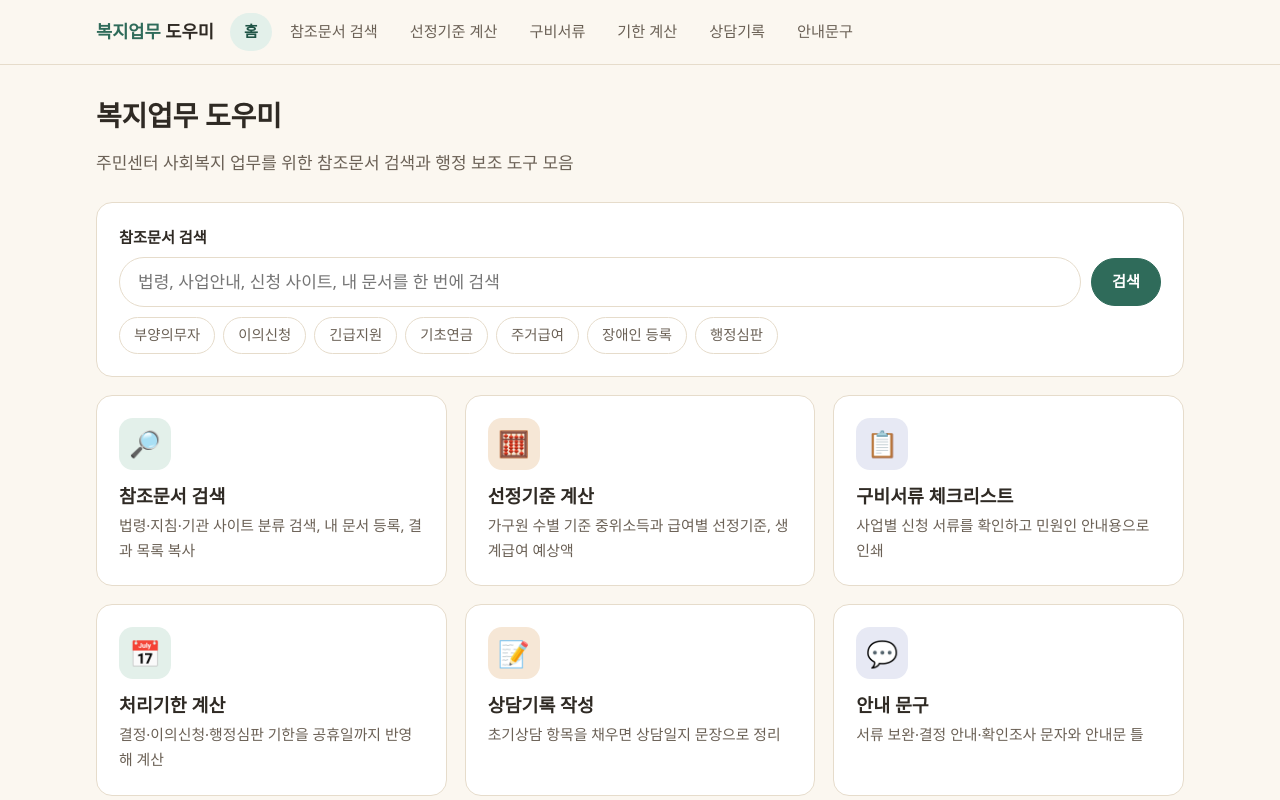
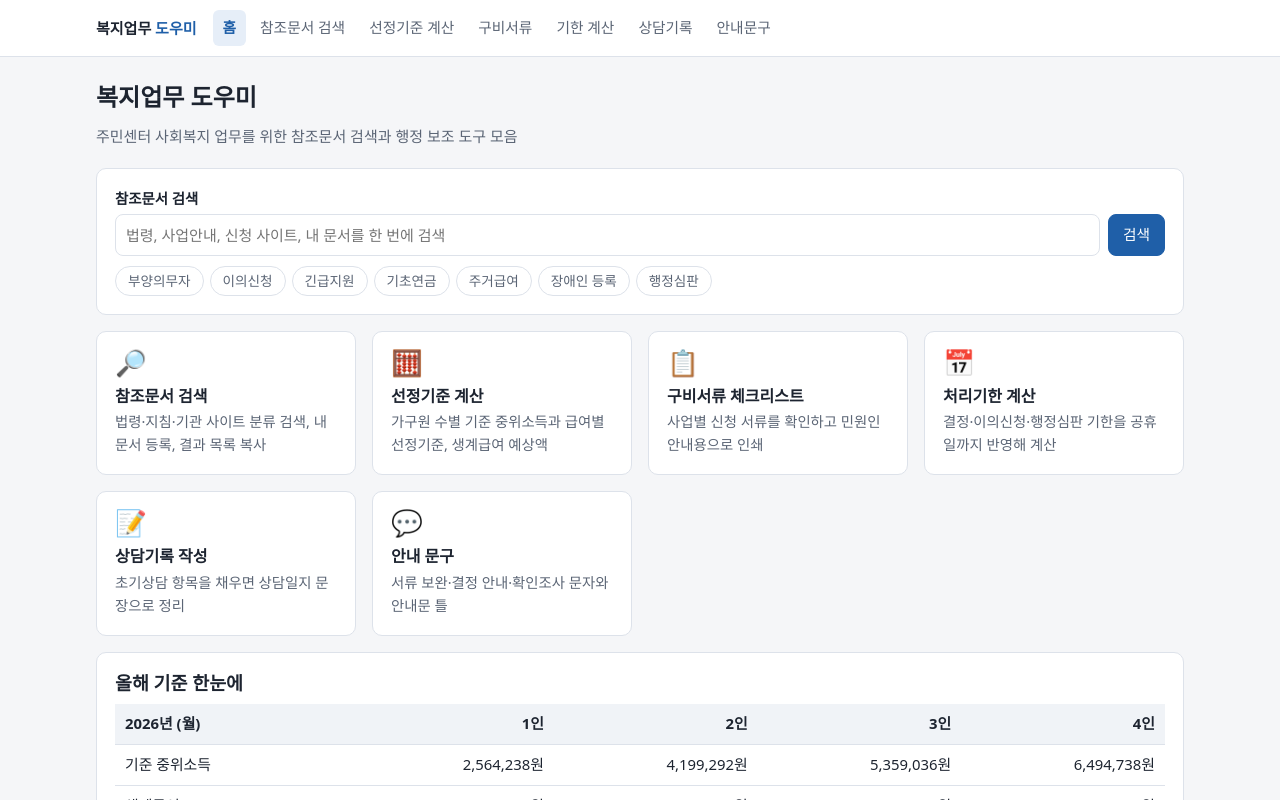
Before and after one commit to kalkamagui/sywork2, a plain HTML site: page index.html in a window 1280 px wide. Shown: the top 800 px of the page. Drawn offline with Linux system fonts and the light colour scheme.

Commit message:
Revert "민원 친화형 디자인 적용"
This reverts commit 936ad4a196b608c9f11e9c9470fe5a44ceb25f8a.

```diff
--- a/assets/style.css
+++ b/assets/style.css
@@ -1,26 +1,20 @@
-/* 민원 친화형: 따뜻한 바탕, 큰 글씨, 둥근 모서리, 넉넉한 여백 */
 :root {
-  --bg: #fbf7f0;
+  --bg: #f5f6f8;
   --surface: #ffffff;
-  --surface-2: #f5efe4;
-  --text: #2f2a24;
-  --muted: #6b6156;
-  --line: #e6dccb;
-  --primary: #2f6b5a;
-  --primary-soft: #e3f0ea;
-  --primary-ink: #1f5446;
-  --ok: #2d6a1f;
-  --ok-soft: #e6f2dc;
-  --warn: #8a4b0f;
-  --warn-soft: #fbecd8;
-  --bad: #a63a2b;
-  --bad-soft: #fbe6e1;
-  --radius: 16px;
-  --radius-sm: 10px;
+  --surface-2: #f0f3f7;
+  --text: #1d2430;
+  --muted: #5b6575;
+  --line: #dde2ea;
+  --primary: #1f5fa8;
+  --primary-soft: #e6eef8;
+  --ok: #1d7a46;
+  --ok-soft: #e4f4ea;
+  --warn: #9a5b00;
+  --warn-soft: #fdf1dc;
+  --bad: #b3261e;
+  --bad-soft: #fbe7e6;
+  --radius: 10px;
   --font: "Pretendard", "Malgun Gothic", "맑은 고딕", "Apple SD Gothic Neo", system-ui, sans-serif;
-
-  /* 홈 타일 아이콘 바탕 */
-  --tint-1: #e3f0ea; --tint-2: #f6e7d6; --tint-3: #e7e9f4;
 }
 
 * { box-sizing: border-box; }
@@ -31,157 +25,138 @@ body {
   background: var(--bg);
   color: var(--text);
   font-family: var(--font);
-  font-size: 17px;
-  line-height: 1.7;
+  font-size: 15px;
+  line-height: 1.6;
 }
 a { color: var(--primary); }
-h1, h2, h3 { line-height: 1.35; margin: 0 0 .5em; }
-h1 { font-size: 1.75rem; letter-spacing: -.01em; }
-h2 { font-size: 1.25rem; }
-h3 { font-size: 1.08rem; }
+h1, h2, h3 { line-height: 1.3; margin: 0 0 .5em; }
+h1 { font-size: 1.5rem; }
+h2 { font-size: 1.15rem; }
+h3 { font-size: 1rem; }
 p { margin: 0 0 .8em; }
 small, .muted { color: var(--muted); }
 
 /* 상단 바 */
 .topbar {
-  background: var(--bg);
+  background: var(--surface);
   border-bottom: 1px solid var(--line);
   position: sticky; top: 0; z-index: 10;
 }
 .topbar .inner {
   max-width: 1120px; margin: 0 auto; padding: 0 16px;
-  display: flex; align-items: center; gap: 16px; min-height: 64px; flex-wrap: wrap;
+  display: flex; align-items: center; gap: 16px; min-height: 56px; flex-wrap: wrap;
 }
-.brand { font-weight: 700; font-size: 1.1rem; color: var(--primary); text-decoration: none; white-space: nowrap; }
-.brand span { color: var(--text); }
+.brand { font-weight: 700; color: var(--text); text-decoration: none; white-space: nowrap; }
+.brand span { color: var(--primary); }
 .nav { display: flex; gap: 4px; flex-wrap: wrap; }
 .nav a {
-  text-decoration: none; color: var(--muted); padding: 6px 14px; border-radius: 999px; font-size: .95rem;
+  text-decoration: none; color: var(--muted); padding: 6px 10px; border-radius: 6px; font-size: .92rem;
 }
 .nav a:hover { background: var(--surface-2); color: var(--text); }
-.nav a.active { background: var(--primary-soft); color: var(--primary-ink); font-weight: 600; }
+.nav a.active { background: var(--primary-soft); color: var(--primary); font-weight: 600; }
 
-main { max-width: 1120px; margin: 0 auto; padding: 32px 16px 72px; }
-.page-head { margin-bottom: 24px; }
+main { max-width: 1120px; margin: 0 auto; padding: 24px 16px 64px; }
+.page-head { margin-bottom: 20px; }
 .page-head p { color: var(--muted); margin: 0; }
 
 /* 카드·레이아웃 */
 .card {
   background: var(--surface); border: 1px solid var(--line); border-radius: var(--radius);
-  padding: 22px; margin-bottom: 18px;
+  padding: 18px; margin-bottom: 16px;
 }
-.grid { display: grid; gap: 18px; }
-.grid-2 { grid-template-columns: repeat(auto-fit, minmax(min(100%, 340px), 1fr)); }
-.grid-3 { grid-template-columns: repeat(auto-fit, minmax(min(100%, 300px), 1fr)); }
-.row { display: flex; gap: 10px; flex-wrap: wrap; align-items: center; }
-.stack > * + * { margin-top: 12px; }
+.grid { display: grid; gap: 16px; }
+.grid-2 { grid-template-columns: repeat(auto-fit, minmax(320px, 1fr)); }
+.grid-3 { grid-template-columns: repeat(auto-fit, minmax(240px, 1fr)); }
+.row { display: flex; gap: 8px; flex-wrap: wrap; align-items: center; }
+.stack > * + * { margin-top: 10px; }
 .spacer { flex: 1; }
 
 /* 폼 */
-label { font-size: .95rem; font-weight: 600; display: block; margin-bottom: 6px; }
+label { font-size: .9rem; font-weight: 600; display: block; margin-bottom: 4px; }
 input[type=text], input[type=number], input[type=date], input[type=search], input[type=url], select, textarea {
   width: 100%; font: inherit; color: inherit; background: var(--surface);
-  border: 1px solid var(--line); border-radius: var(--radius-sm); padding: 10px 14px; min-height: 46px;
+  border: 1px solid var(--line); border-radius: 8px; padding: 8px 10px;
 }
-input[type=search] { border-radius: 999px; padding-left: 18px; }
-textarea { min-height: 96px; resize: vertical; }
-input:focus, select:focus, textarea:focus { outline: 3px solid var(--primary-soft); outline-offset: 0; border-color: var(--primary); }
-input[type=checkbox], input[type=radio] { width: 18px; height: 18px; accent-color: var(--primary); }
-.field { margin-bottom: 14px; }
-.check { display: flex; gap: 10px; align-items: flex-start; font-weight: 400; margin: 0; cursor: pointer; }
-.check input { margin-top: 5px; flex: none; }
+textarea { min-height: 80px; resize: vertical; }
+input:focus, select:focus, textarea:focus { outline: 2px solid var(--primary); outline-offset: -1px; border-color: transparent; }
+.field { margin-bottom: 12px; }
+.check { display: flex; gap: 8px; align-items: flex-start; font-weight: 400; margin: 0; cursor: pointer; }
+.check input { margin-top: 5px; }
 .btn {
-  font: inherit; font-size: .95rem; font-weight: 600; cursor: pointer; border-radius: 999px; padding: 10px 20px;
-  min-height: 46px; border: 1px solid var(--line); background: var(--surface); color: var(--text); text-decoration: none;
-  display: inline-flex; align-items: center; justify-content: center; gap: 6px; white-space: nowrap;
+  font: inherit; font-size: .92rem; cursor: pointer; border-radius: 8px; padding: 8px 14px;
+  border: 1px solid var(--line); background: var(--surface); color: var(--text); text-decoration: none;
+  display: inline-flex; align-items: center; gap: 6px; white-space: nowrap;
 }
 .btn:hover { background: var(--surface-2); }
-.btn:focus-visible, .chip:focus-visible, .tile:focus-visible, .nav a:focus-visible { outline: 3px solid var(--primary); outline-offset: 2px; }
 .btn.primary { background: var(--primary); border-color: var(--primary); color: #fff; }
-.btn.primary:hover { background: var(--primary-ink); }
-.btn.sm { padding: 5px 14px; min-height: 36px; font-size: .88rem; }
+.btn.primary:hover { filter: brightness(1.08); }
+.btn.sm { padding: 4px 10px; font-size: .85rem; }
 .btn.ghost { border-color: transparent; background: transparent; }
 
 /* 표 */
-.table-wrap { overflow-x: auto; border-radius: var(--radius-sm); }
-table { width: 100%; border-collapse: collapse; font-size: .95rem; }
-th, td { padding: 10px 12px; border-bottom: 1px solid var(--line); text-align: left; vertical-align: top; }
+.table-wrap { overflow-x: auto; }
+table { width: 100%; border-collapse: collapse; font-size: .93rem; }
+th, td { padding: 8px 10px; border-bottom: 1px solid var(--line); text-align: left; vertical-align: top; }
 th { background: var(--surface-2); font-weight: 600; white-space: nowrap; }
 td.num, th.num { text-align: right; font-variant-numeric: tabular-nums; white-space: nowrap; }
 
 /* 배지·알림 */
 .badge {
-  display: inline-block; font-size: .82rem; font-weight: 600; padding: 2px 10px; border-radius: 999px;
+  display: inline-block; font-size: .78rem; padding: 1px 8px; border-radius: 999px;
   background: var(--surface-2); color: var(--muted); white-space: nowrap;
 }
 .badge.ok { background: var(--ok-soft); color: var(--ok); }
 .badge.warn { background: var(--warn-soft); color: var(--warn); }
 .badge.bad { background: var(--bad-soft); color: var(--bad); }
-.badge.primary { background: var(--primary-soft); color: var(--primary-ink); }
+.badge.primary { background: var(--primary-soft); color: var(--primary); }
 .notice {
-  border-radius: var(--radius-sm); padding: 12px 16px; font-size: .95rem; margin-bottom: 18px;
-  background: var(--warn-soft); color: #6a3808; border: 1px solid #f0d3ad;
+  border-radius: 8px; padding: 10px 14px; font-size: .9rem; margin-bottom: 16px;
+  background: var(--warn-soft); color: #5c3b00; border: 1px solid #f0d9ae;
 }
-.notice.info { background: var(--primary-soft); color: var(--primary-ink); border-color: #c4dfd3; }
+.notice.info { background: var(--primary-soft); color: #153f6e; border-color: #c9daf0; }
 
 /* 메인 타일 */
 .tile {
   display: block; text-decoration: none; color: inherit; background: var(--surface);
-  border: 1px solid var(--line); border-radius: var(--radius); padding: 22px; transition: border-color .15s, transform .15s;
+  border: 1px solid var(--line); border-radius: var(--radius); padding: 18px; transition: border-color .15s, box-shadow .15s;
 }
-.tile:hover { border-color: var(--primary); transform: translateY(-2px); }
-.tile .ico {
-  font-size: 1.6rem; line-height: 1; margin-bottom: 14px;
-  width: 52px; height: 52px; border-radius: 14px; display: grid; place-items: center; background: var(--tint-1);
-}
-.grid-3 .tile:nth-child(3n+2) .ico { background: var(--tint-2); }
-.grid-3 .tile:nth-child(3n) .ico { background: var(--tint-3); }
-.tile h3 { margin-bottom: 4px; font-size: 1.15rem; }
-.tile p { color: var(--muted); font-size: .93rem; margin: 0; }
+.tile:hover { border-color: var(--primary); box-shadow: 0 2px 10px rgba(31,95,168,.08); }
+.tile .ico { font-size: 1.6rem; line-height: 1; margin-bottom: 10px; }
+.tile h3 { margin-bottom: 4px; }
+.tile p { color: var(--muted); font-size: .9rem; margin: 0; }
 
 /* 검색 결과 */
-.result { padding: 14px 0; border-bottom: 1px solid var(--line); }
+.result { padding: 12px 0; border-bottom: 1px solid var(--line); }
 .result:last-child { border-bottom: 0; }
 .result .title { font-weight: 600; text-decoration: none; }
-.result .meta { font-size: .88rem; color: var(--muted); }
-.result .desc { font-size: .95rem; margin: 4px 0 0; }
-mark { background: #fbe3a6; color: inherit; padding: 0 2px; border-radius: 3px; }
-.group-title { display: flex; align-items: center; gap: 8px; margin: 20px 0 4px; }
+.result .meta { font-size: .85rem; color: var(--muted); }
+.result .desc { font-size: .92rem; margin: 4px 0 0; }
+mark { background: #fff1a8; color: inherit; padding: 0 1px; border-radius: 2px; }
+.group-title { display: flex; align-items: center; gap: 8px; margin: 18px 0 4px; }
 .group-title:first-child { margin-top: 0; }
-.chips { display: flex; flex-wrap: wrap; gap: 8px; }
+.chips { display: flex; flex-wrap: wrap; gap: 6px; }
 .chip {
-  font: inherit; font-size: .9rem; border: 1px solid var(--line); background: var(--surface);
-  border-radius: 999px; padding: 5px 14px; cursor: pointer; color: var(--muted);
+  font: inherit; font-size: .85rem; border: 1px solid var(--line); background: var(--surface);
+  border-radius: 999px; padding: 3px 12px; cursor: pointer; color: var(--muted);
 }
-.chip:hover { border-color: var(--primary); color: var(--primary-ink); }
 .chip.on { background: var(--primary); border-color: var(--primary); color: #fff; }
 
 .output {
-  white-space: pre-wrap; background: var(--surface-2); border: 1px solid var(--line); border-radius: var(--radius-sm);
-  padding: 14px; font-size: .95rem; min-height: 120px;
+  white-space: pre-wrap; background: var(--surface-2); border: 1px solid var(--line); border-radius: 8px;
+  padding: 12px; font-size: .92rem; min-height: 120px;
 }
-.big-num { font-size: 1.8rem; font-weight: 700; color: var(--primary-ink); font-variant-numeric: tabular-nums; }
+.big-num { font-size: 1.6rem; font-weight: 700; font-variant-numeric: tabular-nums; }
 .toast {
-  position: fixed; left: 50%; bottom: 28px; transform: translateX(-50%);
-  background: #2f2a24; color: #fff; padding: 10px 20px; border-radius: 999px; font-size: .95rem;
+  position: fixed; left: 50%; bottom: 24px; transform: translateX(-50%);
+  background: #1d2430; color: #fff; padding: 8px 16px; border-radius: 8px; font-size: .9rem;
   opacity: 0; pointer-events: none; transition: opacity .2s;
 }
 .toast.show { opacity: 1; }
-footer { text-align: center; color: var(--muted); font-size: .85rem; padding: 28px 16px; }
-
-@media (max-width: 640px) {
-  .topbar { position: static; }
-}
-
-@media (prefers-reduced-motion: reduce) {
-  .tile, .toast { transition: none; }
-  .tile:hover { transform: none; }
-}
+footer { text-align: center; color: var(--muted); font-size: .82rem; padding: 24px 16px; }
 
 @media print {
   .topbar, .no-print, footer, .toast { display: none !important; }
-  body { background: #fff; color: #000; font-size: 13pt; }
+  body { background: #fff; font-size: 12pt; }
   main { padding: 0; max-width: none; }
   .card { border: 0; padding: 0; }
-  th { background: #f2f2f2; }
 }
```
